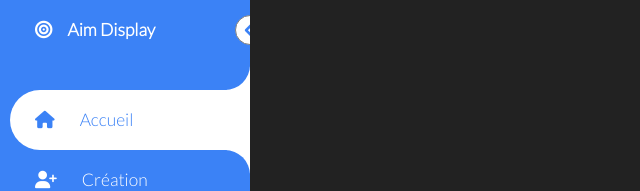
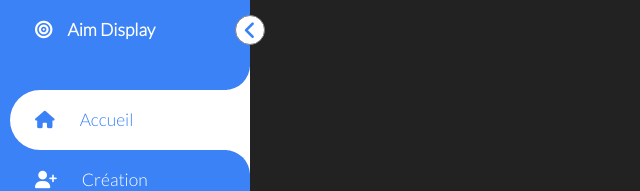
Before and after one commit to HugoErb/AimDisplay, an Angular app: page /creation in a window 1280 px wide. Shown: the top 191 px of the page, without its empty margins (0-640 px from the left). Built offline with nearby package versions, Linux system fonts and the light colour scheme.

Commit message:
fix sidebar button

```diff
--- a/src/app/creation/creation.component.html
+++ b/src/app/creation/creation.component.html
@@ -1,56 +1,53 @@
 <div class="container">
     <div class="sidebar" [class.sidebar-collapsed]="isCollapsed">
-        <button class="sidebar-button" (click)="toggleSidebar()">
-            <i class="fa-solid fa-angle-left" [class.rotate-icon]="isCollapsed" [class.rotate-icon-back]="!isCollapsed"></i>
-        </button>
         <ul>
             <li>
                 <a><span class="icon">
                         <i class="fa-solid fa-bullseye"></i>
                     </span>
-                    <span class="title applicationName">Aim Display</span>
+                    <span class="title applicationName" [class.sidebar-collapsed-text]="isCollapsed">Aim Display</span>
                 </a>
             </li>
             <li>
                 <a href="#" class="active"><span class="icon">
                         <i class="fa-solid fa-house"></i>
                     </span>
-                    <span class="title">Accueil</span>
+                    <span class="title" [class.sidebar-collapsed-text]="isCollapsed">Accueil</span>
                 </a>
             </li>
             <li>
                 <a href="#"><span class="icon">
                         <i class="fa-solid fa-user-plus"></i>
                     </span>
-                    <span class="title">Création</span>
+                    <span class="title" [class.sidebar-collapsed-text]="isCollapsed">Création</span>
                 </a>
             </li>
             <li>
                 <a href="#"><span class="icon">
                         <i class="fa-solid fa-user-pen"></i>
                     </span>
-                    <span class="title">Modification</span>
+                    <span class="title" [class.sidebar-collapsed-text]="isCollapsed">Modification</span>
                 </a>
             </li>
             <li>
                 <a href="#"><span class="icon">
                         <i class="fa-solid fa-chart-line"></i>
                     </span>
-                    <span class="title">Consultation</span>
+                    <span class="title" [class.sidebar-collapsed-text]="isCollapsed">Consultation</span>
                 </a>
             </li>
             <li>
                 <a href="#"><span class="icon">
                         <i class="fa-solid fa-tv"></i>
                     </span>
-                    <span class="title">Affichage</span>
+                    <span class="title" [class.sidebar-collapsed-text]="isCollapsed">Affichage</span>
                 </a>
             </li>
             <li>
                 <a href="#"><span class="icon">
                         <i class="fa-solid fa-gear"></i>
                     </span>
-                    <span class="title">Paramètres</span>
+                    <span class="title" [class.sidebar-collapsed-text]="isCollapsed">Paramètres</span>
                 </a>
             </li>
         </ul>
@@ -58,15 +55,18 @@
             <div class="user-icon">
                 <i class="fa-solid fa-user"></i>
             </div>
-            <div class="user-info">
+            <div class="user-info" [class.sidebar-collapsed-text]="isCollapsed">
                 <p class="user-name">Hugo Eribon</p>
                 <a href="lien_gestion_compte">Gérer le compte</a>
             </div>
         </div>
     </div>
+    <button class="sidebar-button" [style.left]="isCollapsed ? '85px' : '250px'" (click)="toggleSidebar()">
+        <i class="fa-solid fa-angle-left" [class.rotate-icon]="isCollapsed" [class.rotate-icon-back]="!isCollapsed"></i>
+    </button>
     <div class="content">
         <!-- Contenu principal de la page -->
-      </div>
+    </div>
 </div>
 <!-- <main id="mainotherpages">
     <section id="sectionotherpages">
--- a/src/app/creation/creation.component.scss
+++ b/src/app/creation/creation.component.scss
@@ -21,38 +21,17 @@ $black2: #999;
     transition: width 0.5s ease;
 }
 
+.sidebar:not(:first-child) {
+    overflow: hidden !important;
+}
+
 .sidebar-collapsed {
     width: 85px;
 }
 
-/* Styles du bouton de collapse */
-.sidebar-button {
-    position: absolute;
-    top: 15px;
-    left: 100%;
-    transform: translateX(-50%);
-    border-radius: 50%;
-    width: 30px;
-    height: 30px;
-    font-size: 1.3em;
-    background: $background;
-    color: $primary;
-    border: 1px solid grey;
-    cursor: pointer;
-    display: flex;
-    justify-content: center;
-    align-items: center;
-    z-index: 100;
-}
-
-.rotate-icon {
-    transform: rotate(-180deg);
-    transition: transform 0.3s ease-in-out;
-}
-
-.rotate-icon-back {
-    transform: rotate(0deg);
-    transition: transform 0.3s ease-in-out;
+.sidebar-collapsed-text{
+    padding: 0 35px !important;
+    transition: 0.5s ease;
 }
 
 /* Style spécifique pour le premier élément (titre de l'application et logo) */
@@ -165,15 +144,47 @@ $black2: #999;
     top: -50px;
 }
 
+/* Styles du bouton de collapse */
+.sidebar-button {
+    position: absolute;
+    top: 15px;
+    transform: translateX(-50%);
+    border-radius: 50%;
+    width: 30px;
+    height: 30px;
+    font-size: 1.3em;
+    background: $background;
+    transition: 0.5s ease;
+    color: $primary;
+    border: 1px solid grey;
+    cursor: pointer;
+    display: flex;
+    justify-content: center;
+    align-items: center;
+    z-index: 1;
+}
+
+.rotate-icon {
+    transform: rotate(-180deg);
+    padding-top: 1px;
+    transition: transform 0.3s ease-in-out;
+}
+
+.rotate-icon-back {
+    transform: rotate(0deg);
+    transition: transform 0.3s ease-in-out;
+}
+
 /* Style pour le footer de la sidebar */
 .sidebar-footer {
     position: absolute;
     bottom: 0;
-    width: 100%;
+    width: 190px;
     display: flex;
     align-items: center;
     padding-left: 15px;
     padding-bottom: 20px;
+    overflow: hidden;
 }
 
 /* Style pour l'icône de l'utilisateur */
@@ -213,5 +224,6 @@ $black2: #999;
     flex-grow: 1;
     padding: 10px;
     background-color: #222;
-    height: 100vh;
-  }
+    height: 100%;
+    min-height: 100vh;
+}
```
